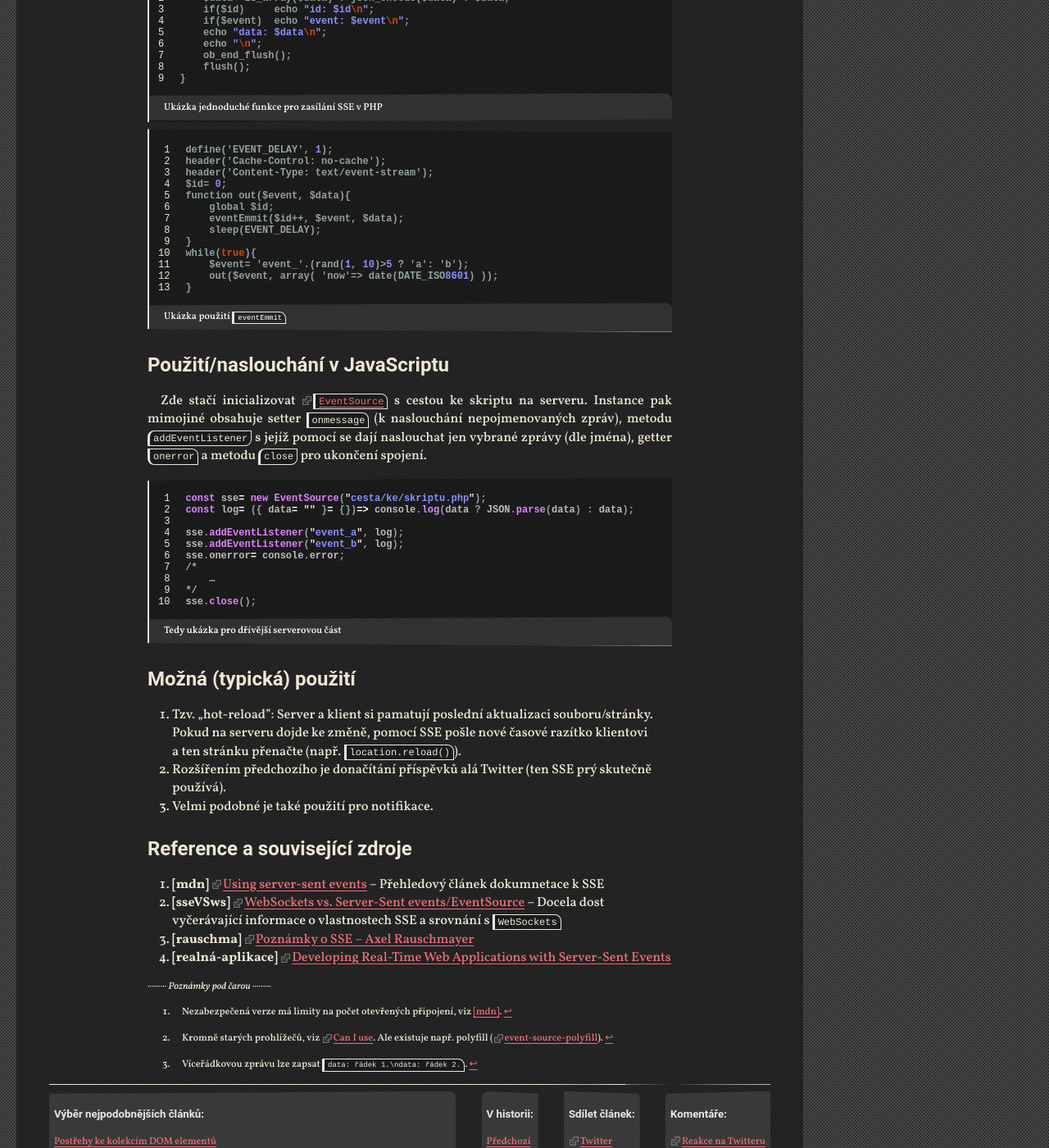
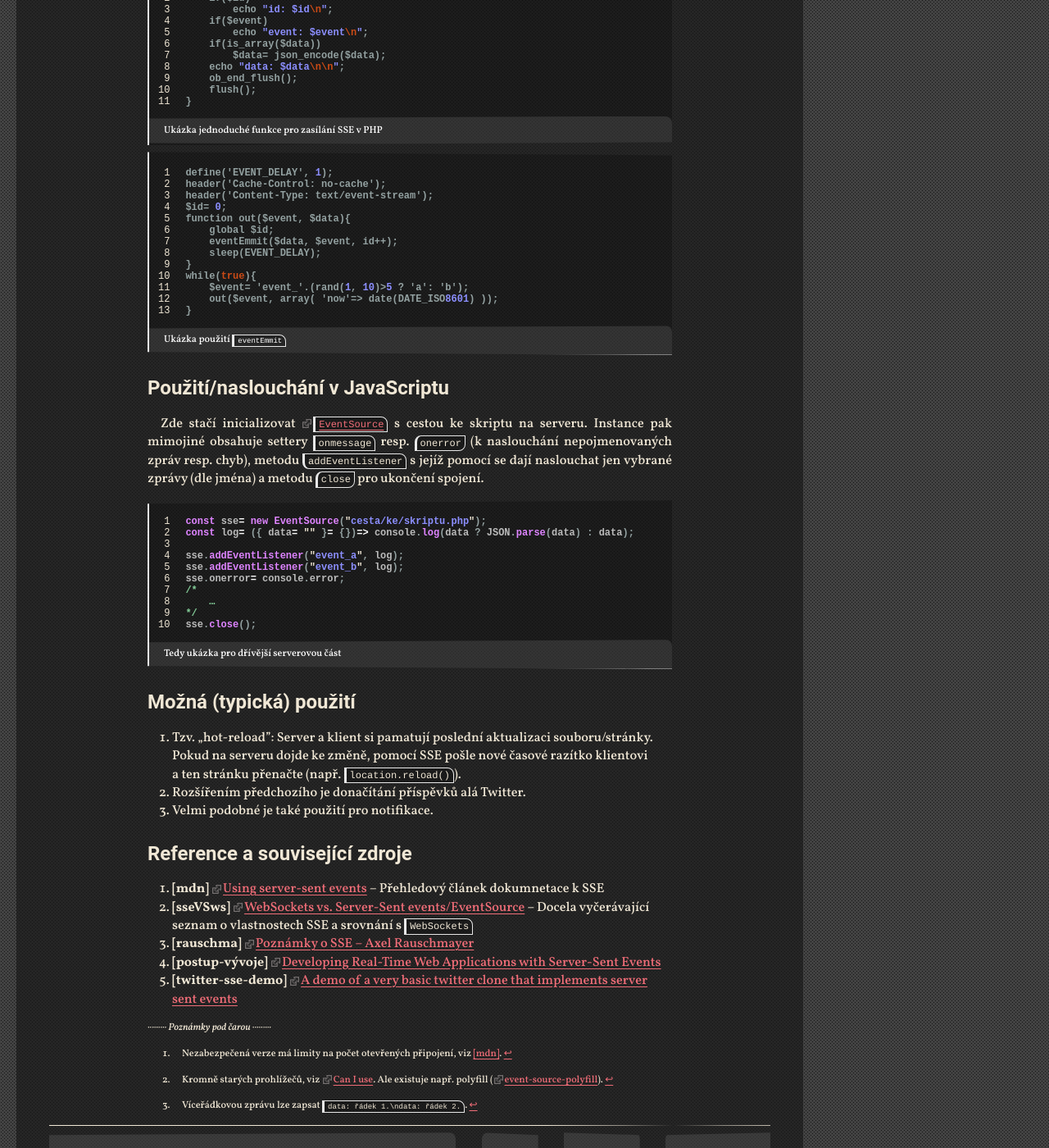
Before and after one commit to jaandrle/jaandrle.github.io, a Jekyll site: the page built from _posts/2020/2020-11-06-server-sent.md, in a window 1280 px wide and 1400 px high, scrolled down 1067 px. Shown: the whole window at 82% size. Built offline with Jekyll 4.4.1, drawn with Linux system fonts in a browser that asks for light colours; some of the changed text lies outside the part shown.

Commit message:
:pencil:

````diff
--- a/_posts/2020/2020-11-06-server-sent.md
+++ b/_posts/2020/2020-11-06-server-sent.md
@@ -14,14 +14,18 @@ reference:
             caption: WebSockets vs. Server-Sent events/EventSource
             href: https://stackoverflow.com/questions/5195452/websockets-vs-server-sent-events-eventsource/5326159#5326159
             title: Odpověď na otázku na StackOverflow
-            description: Docela dost vyčerávající informace o vlastnostech SSE a srovnání s `WebSockets`
+            description: Docela vyčerávající seznam o vlastnostech SSE a srovnání s `WebSockets`
         rauschma:
             caption: Poznámky o SSE – Axel Rauschmayer
             href: https://gist.github.com/rauschma/5ac9c3b8ed708f244ad1f3ef6e6721cb
             title: Gist poznámka s ukázkami
-        realná-aplikace:
+        postup-vývoje:
             caption: Developing Real-Time Web Applications with Server-Sent Events
             href: https://auth0.com/blog/developing-real-time-web-applications-with-server-sent-events/
+        twitter-sse-demo:
+            caption: A demo of a very basic twitter clone that implements server sent events
+            href: https://github.com/kaitmore/SSE-demo
+            title: Github repozitář „Twitter” aplikace v JavaScriptu (server/klient)
 ---
 
 Kromně více známého a rozšířeného [WebSocket](https://developer.mozilla.org/en-US/docs/Web/API/WebSockets_API "Dokumnetace k WebSocket API na MDN")u a klasického {{ site.data.abbr.Ajax }}ového dotazování API serveru existuje také „server-sent events” (dále **SSE**). SSE slouží k jednosměrnému posílání informací ze serveru ke klientovi.
@@ -54,12 +58,14 @@ data: Druhá zpráva
 Jako zprávu můžeme sapozřejmě použít {{ site.data.abbr.JSON }}. Pro {{ site.data.abbr.PHP }} bychom mohli tedy vytvořit funkci ve tvaru:
 {% include code.html caption="Ukázka jednoduché funkce pro zasílání SSE v PHP" code='
 ```PHP
-function eventEmmit($id, $event= "", $data= ""){
-    $data= is_array($data) ? json_encode($data) : $data;
-    if($id)     echo "id: $id\n";
-    if($event)  echo "event: $event\n";
-    echo "data: $data\n";
-    echo "\n";
+function eventEmmit($data= "", $event= false, $id= false){
+    if($id)
+        echo "id: $id\n";
+    if($event)
+        echo "event: $event\n";
+    if(is_array($data))
+        $data= json_encode($data);
+    echo "data: $data\n\n";
     ob_end_flush();
     flush();
 }
@@ -74,7 +80,7 @@ header('Content-Type: text/event-stream');
 $id= 0;
 function out($event, $data){
     global $id;
-    eventEmmit($id++, $event, $data);
+    eventEmmit($data, $event, id++);
     sleep(EVENT_DELAY);
 }
 while(true){
@@ -85,7 +91,7 @@ while(true){
 " %}
 
 ## Použití/naslouchání v JavaScriptu
-Zde stačí inicializovat [`EventSource`](https://developer.mozilla.org/en-US/docs/Web/API/EventSource "Dokumentace na MDN") s cestou ke skriptu na serveru. Instance pak mimojiné obsahuje setter `onmessage` (k naslouchání nepojmenovaných zpráv), metodu `addEventListener` s jejíž pomocí se dají naslouchat jen vybrané zprávy (dle jména), getter `onerror` a metodu `close` pro ukončení spojení.
+Zde stačí inicializovat [`EventSource`](https://developer.mozilla.org/en-US/docs/Web/API/EventSource "Dokumentace na MDN") s cestou ke skriptu na serveru. Instance pak mimojiné obsahuje settery `onmessage` resp. `onerror` (k naslouchání nepojmenovaných zpráv resp. chyb), metodu `addEventListener` s jejíž pomocí se dají naslouchat jen vybrané zprávy (dle jména) a metodu `close` pro ukončení spojení.
 {% include code.html caption="Tedy ukázka pro dřívější serverovou část" code='
 ```JavaScript
 const sse= new EventSource("cesta/ke/skriptu.php");
@@ -103,7 +109,7 @@ sse.close();
 
 ## Možná (typická) použití
 1. Tzv. „hot-reload”: Server a klient si pamatují poslední aktualizaci souboru/stránky. Pokud na serveru dojde ke změně, pomocí SSE pošle nové časové razítko klientovi a ten stránku přenačte (např. `location.reload()`).
-1. Rozšířením předchozího je donačítání příspěvků alá Twitter (ten SSE prý skutečně používá).
+1. Rozšířením předchozího je donačítání příspěvků alá Twitter.
 1. Velmi podobné je také použití pro notifikace.
 
 ## Reference a související zdroje
````
Also changed, not shown: other parts of _posts/2020/2020-11-06-server-sent.md (+1 -1 lines).
